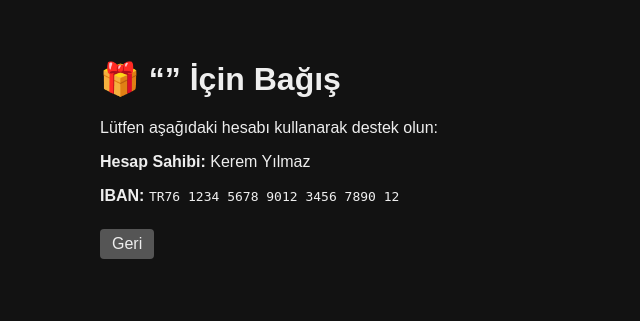
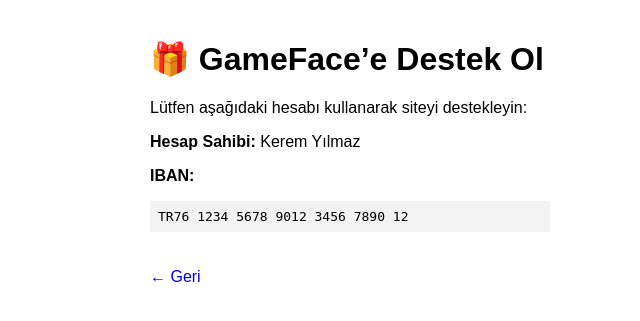
Before and after one commit to KeroRy1/KeroGame, a Flask app: template templates/gift.html in a window 1280 px wide. Shown: the top 321 px of the page, without its empty margins (290-930 px from the left). Run offline with Flask 3, Linux system fonts and the light colour scheme; the template is opened without the code that fills it, so the values that code supplies are empty.

Commit message:
Update gift.html

```diff
--- a/templates/gift.html
+++ b/templates/gift.html
@@ -1,11 +1,19 @@
-{% extends 'base.html' %}
-
-{% block content %}
-<div class="form-container">
-  <h1>🎁 “{{ game.name }}” İçin Bağış</h1>
-  <p>Lütfen aşağıdaki hesabı kullanarak destek olun:</p>
+<!DOCTYPE html>
+<html lang="tr">
+<head>
+  <meta charset="UTF-8">
+  <title>GameFace’e Destek Ol</title>
+  <style>
+    body { font-family: sans-serif; max-width: 400px; margin: 40px auto; }
+    pre { background: #f3f3f3; padding: 8px; overflow-x: auto; }
+    a { display: inline-block; margin-top: 20px; text-decoration: none; }
+  </style>
+</head>
+<body>
+  <h1>🎁 GameFace’e Destek Ol</h1>
+  <p>Lütfen aşağıdaki hesabı kullanarak siteyi destekleyin:</p>
   <p><strong>Hesap Sahibi:</strong> {{ config['DONATION_NAME'] }}</p>
-  <p><strong>IBAN:</strong> <code>{{ config['DONATION_IBAN'] }}</code></p>
-  <a href="{{ url_for('index', game_id=game.id) }}" class="btn cancel">Geri</a>
-</div>
-{% endblock %}
+  <p><strong>IBAN:</strong><br><pre>{{ config['DONATION_IBAN'] }}</pre></p>
+  <a href="{{ url_for('index') }}">← Geri</a>
+</body>
+</html>
```
